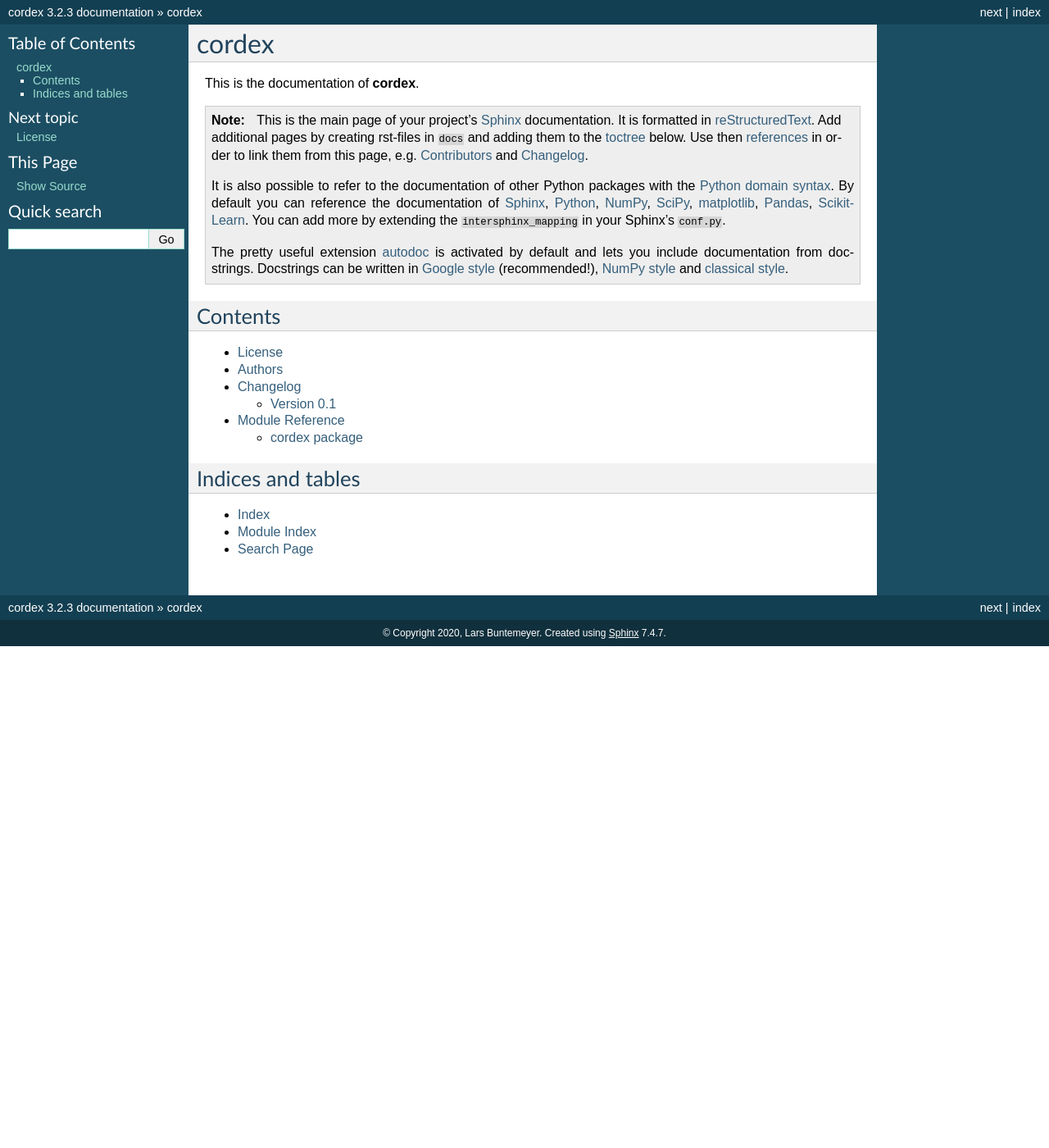
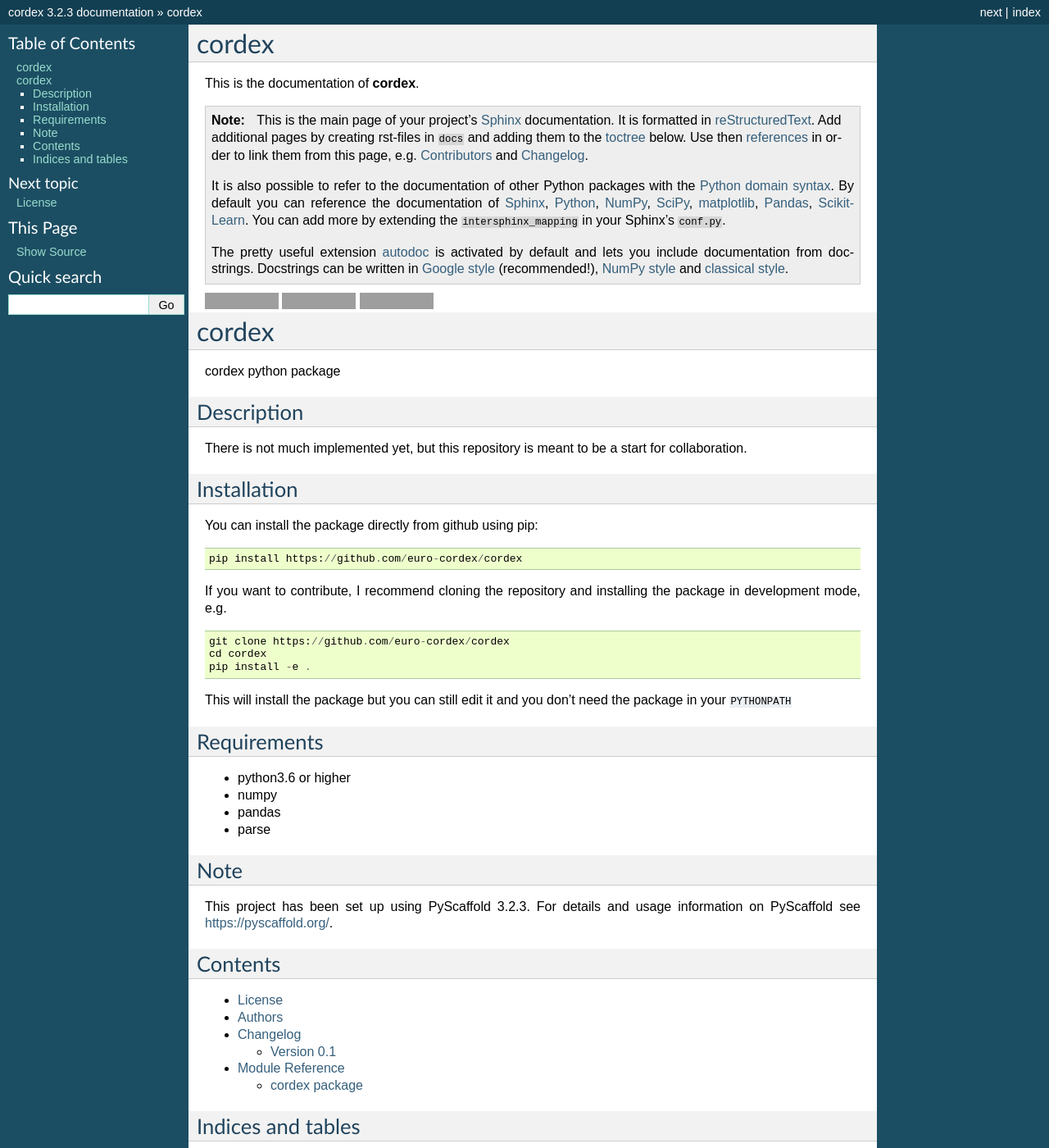
Before and after one commit to euro-cordex/cordex, a Sphinx documentation site: the page built from docs/index.rst, in a window 1280 px wide and 1400 px high. Shown: the whole window at 82% size. Built offline with Sphinx 7.4.7, drawn with Linux system fonts in a browser that asks for light colours; part of the change alters nothing that is shown; grey boxes are pictures that could not be loaded.

```diff
--- a/docs/index.rst
+++ b/docs/index.rst
@@ -21,6 +21,9 @@ This is the documentation of **cordex**.
     The pretty useful extension `autodoc`_ is activated by default and lets
     you include documentation from docstrings. Docstrings can be written in
     `Google style`_ (recommended!), `NumPy style`_ and `classical style`_.
+
+
+.. include:: ../README.rst
 
 
 Contents
```
